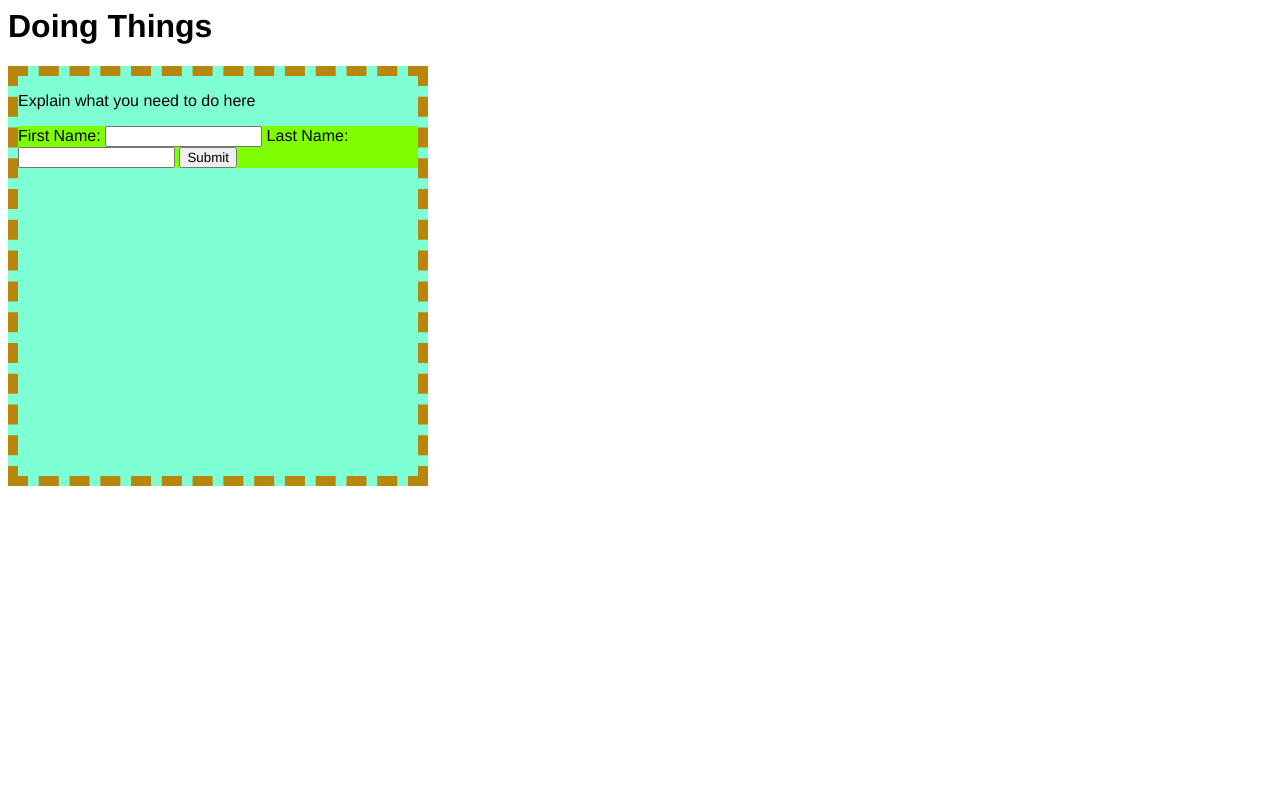
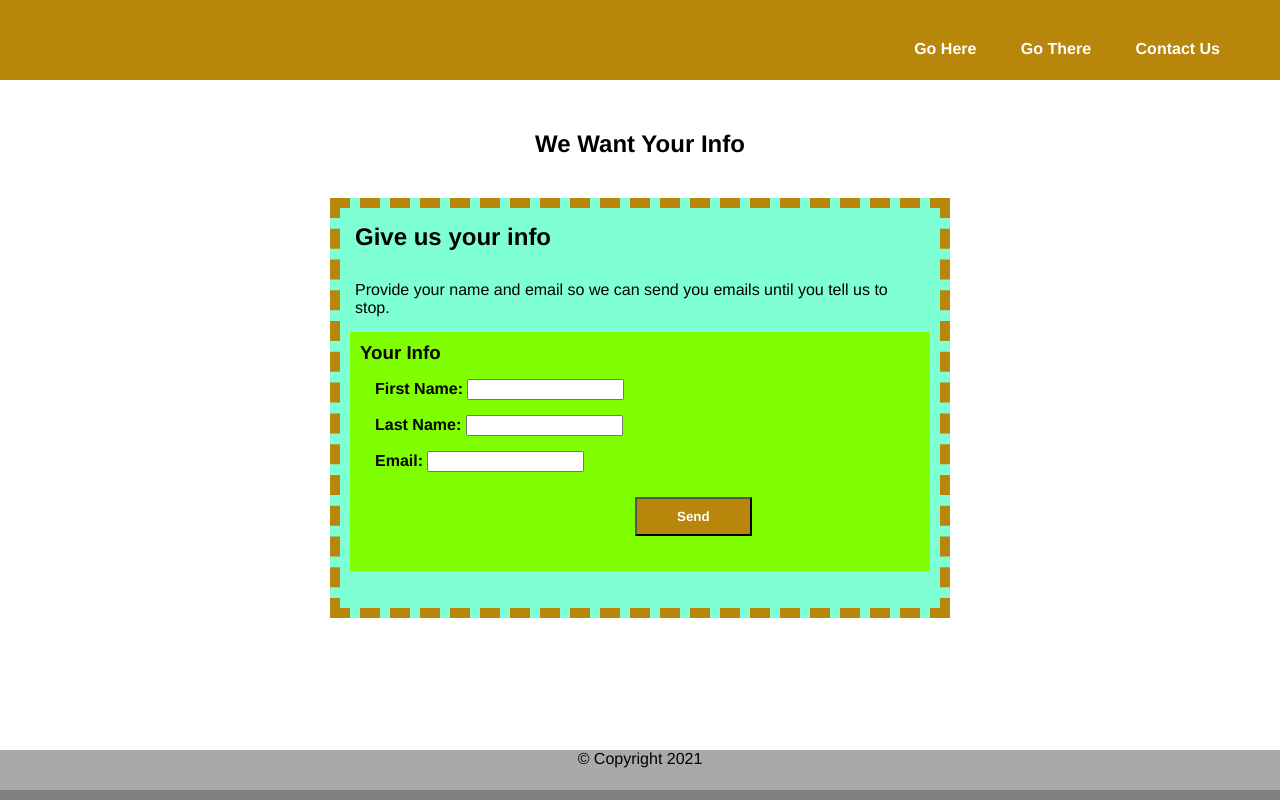
Before and after one commit to cormillionaire/22-Stu_Mini-Project, a plain HTML site: page index.html in a window 1280 px wide. Drawn offline with Linux system fonts and the light colour scheme.

Commit message:
Got the header inline, got the form in block, got the footer to spoan the whole page, added links to the header, added email

```diff
--- a/assets/css/style.css
+++ b/assets/css/style.css
@@ -1,20 +1,100 @@
 * {
     font-family: Helvetica, Arial, sans-serif;
+    margin: 0 auto;
 }
 
+
+header {
+    position: static;
+    background: darkgoldenrod;
+    padding: 40px;
+}
+
+nav {
+    color: white;
+
+
+}
+
+nav a {
+    color: white;
+    text-decoration: unset;
+}
+
+nav ul {
+    float: right;
+    list-style-type: none;
+    font-weight: bold;
+}
+
+nav li {
+    display: inline;
+    padding: 10px;
+    margin: 10px;
+
+}
+
+footer {
+
+    position: fixed;
+    height: 40px;
+    width: 100%;
+    bottom: 0;
+    border-bottom: 10px solid gray;
+    background: darkgray;
+}
+
+
+.text-center {
+
+    text-align: center;
+}
+
+h1  {
+
+    padding: 40px;
+}
+
+h2{
+    padding:15px;
+
+}
 section {
-    margin: auto;
+
+    margin: 10px;
+}
+
+p {
+    margin: 15px;
 }
 
 form {
-    display: block;
+
     background-color: chartreuse;
+    font-weight: bold;
+    padding: 10px;
+    margin: 10px;
+
 }
 
 .form-body {
-    width: 400px;
+    width: 600px;
     height: 400px;
     border: 10px darkgoldenrod dashed ;
     background-color: aquamarine;
 
 }
+
+button {
+    position: relative;
+    left: 250px;
+    margin: 10px;
+    padding-left: 40px;
+    padding-right: 40px;
+    padding-top: 10px;
+    padding-bottom: 10px;
+    font-weight: bold;
+    color: white;
+    background-color: darkgoldenrod;
+
+}
--- a/index.html
+++ b/index.html
@@ -1,4 +1,6 @@
-<html lang="en-US"><head>
+<html lang="en-US">
+
+<head>
     <meta charset="UTF-8">
     <meta name="viewport" content="width=device-width, initial-scale=1.0">
     <link rel="stylesheet" href="./assets/css/style.css">
@@ -8,33 +10,46 @@
 
 <body>
     <header>
-        <h1>Doing Things</h1>
+        <nav>
+            <ul>
+                <li><a href="#yourInfo" target="blank">Go Here</a></li>
+                <li><a href="#send" target="blank">Go There</a></li>
+                <li><a href="" target="blank">Contact Us</a></li>
+            </ul>
+        </nav>
+
     </header>
 
     <section>
+        <h1 class="text-center">We Want Your Info</h1>
         <div class="form-body">
-        <p>Explain what you need to do here
+            <h2>Give us your info</h2>
+            <p>Provide your name and email so we can send you emails until you tell us to stop.
+            </p>
 
-        </p>
-        <form>
-            <label for="name">
-                First Name: <input type="text" id="name" name="user_name">
-            </label>
+            <form>
+                <h3 id="yourInfo">Your Info</h3>
+                <p>
+                    <label for="firstname">First Name: <input type="text" id="firstname"></label>
+                </p>
+                <p>
+                    <label for="lastname">Last Name: <input type="text" id="lastname"></label>
+                </p>
+                <p>
+                    <label for="email">Email: <input type="text" id="email"></label>
+                </p>
+                <p id="send">
+                    <button name="button">Send</button>
+                </p>
+            </form>
 
-            <label for="name">
-                Last Name: <input type="text" id="name" name="user_name">
-            </label>
-
-            <button name="button">Submit
-            </button>
-        </form>
         </div>
     </section>
 
-    <footer>
-
-
+    <footer class="text-center">
+        &copy Copyright 2021
     </footer>
 
+</body>
 
-</body></html>
+</html>
```
